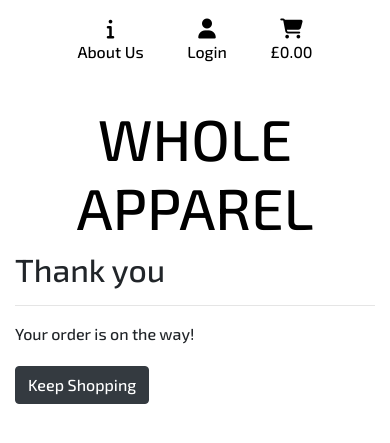
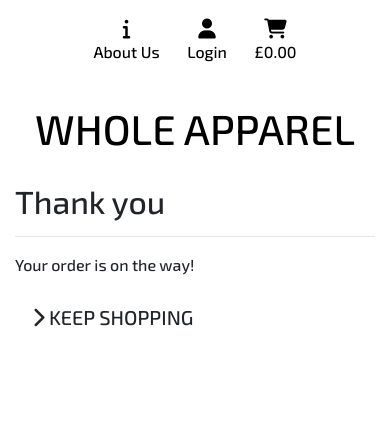
Before and after one commit to harrypars0ns/milestone-4, a Django app: a page that uses templates/base.html in a window 390 px wide. Shown: the top 443 px of the page. Run offline with Django 3.2, Linux system fonts and the light colour scheme; data comes from the database, SQL or seed files in the repository; both versions use the stored data as it was after the commit; some libraries are stand-ins or nearby versions.

Commit message:
fixed nav responsive issues and cleaned up a bit of css

```diff
--- a/cart/templates/cart/cart.html
+++ b/cart/templates/cart/cart.html
@@ -40,7 +40,7 @@
             <div class="col-12 col-md-4">
                 <input
                     type="submit"
-                    class="edit-products-button btn btn-sm text-uppercase py-2 exo"
+                    class="btn btn-sm btn-outline-dark text-uppercase py-2 exo"
                     value="Update Quantity"
                     ></input>
                     <input type="hidden" name="redirect_url" value="{{ request.path }}">
@@ -54,7 +54,6 @@
     <br />
     {% endfor %} {% else %}
     <h5>Your cart is empty would you like to carry on shopping?</h5>
-    <button type="button" class="btn btn-dark">Keep Shopping</button>
     {% endif %}
     <a href="{% url 'products' %}" class="btn btn-outline-black rounded-0 btn-lg">
         <span class="icon">
--- a/checkout/templates/checkout/checkout_success.html
+++ b/checkout/templates/checkout/checkout_success.html
@@ -1,8 +1,6 @@
-{% extends "base.html" %} {% load static %}
-{% block extra_css %}
+{% extends "base.html" %} {% load static %} {% block extra_css %}
 <link rel="stylesheet" href="{% static 'checkout/css/checkout.css' %}" />
-{% endblock %}
-{% block content %}
+{% endblock %} {% block content %}
 <div class="container">
   <div class="row">
     <div class="col-12">
@@ -13,10 +11,11 @@
       <p>Your order is on the way!</p>
     </div>
   </div>
-  <div class="col-12">
-    <div class="row my-1">
-      <button type="button" class="btn btn-dark">Keep Shopping</button>
-    </div>
-  </div>
+  <a href="{% url 'products' %}" class="btn btn-outline-black rounded-0 btn-lg">
+    <span class="icon">
+      <i class="fas fa-chevron-right"></i>
+    </span>
+    <span class="text-uppercase">Keep Shopping</span>
+  </a>
 </div>
 {% endblock %}
--- a/products/templates/products/get_product.html
+++ b/products/templates/products/get_product.html
@@ -51,7 +51,7 @@
               <input type="hidden" name="redirect_url" value="{{ request.path }}">
           </div>
           <div class="col-12">
-              <a href="{% url 'products' %}" class="btn btn-outline-black       rounded-0 btn-lg">
+            <a href="{% url 'products' %}" class="btn btn-outline-black       rounded-0 btn-lg">
                 <span class="icon">
                     <i class="fas fa-chevron-left"></i>
                 </span>
--- a/products/templates/products/products.html
+++ b/products/templates/products/products.html
@@ -18,11 +18,13 @@
         <div class="card-body">
           <h5 class="card-title">{{ product.name }}</h5>
           <p class="card-text">
+            {{ product.sustainable_trait.name }}
+            <br>
             ${{ product.price }}
             <br />
             Made in {{ product.nation_of_origin }}
           </p>
-          <a href="{% url 'get_product' product.id %}" class="btn btn-primary">See Item</a>
+          <a href="{% url 'get_product' product.id %}" class="btn btn-outline-dark btn-block">See Item</a>
         </div>
       </div>
     </div>
--- a/static/css/base.css
+++ b/static/css/base.css
@@ -13,9 +13,10 @@
 
 .title-logo{
     display: inline-block;
-    font-size: 3.6rem;
+    font-size: 2.6rem;
+    margin-bottom: 20px;
+
 }
-
 
 .logo-font {
     text-transform: uppercase;
@@ -70,23 +71,18 @@
     color: black;
 
 }
-
-.edit-products-button:hover,
-.edit-products-button:active,
-.edit-products-button:focus,
-.btn-black:hover,
-.btn-black:active,
-.btn-black:focus {
-    background: #cabc91;
-    color: black;
-    border: solid black 1px;;
-}
-
 .checkout-product-image {
     width: 100%;
 }
 
 @media (min-width: 1200px) {
+  .title-logo{
+    display: inline-block;
+    font-size: 3.6rem;
+    margin-bottom: 50px;
+
+}
+
   .container {
     max-width: 80%;
   }
--- a/templates/base.html
+++ b/templates/base.html
@@ -32,18 +32,18 @@
   <body>
     <header class="container-fluid right my-2">
         <div class="row">
-            <div class="col-12">
+            <div class="col-12 px-0">
                 <ul class="list-inline list-unstyled text-center">
-                    <li class="list-inline-item">
-                        <a class="text-black nav-link">
+                    <li class="list-inline-item nav-item">
+                        <a class="text-black nav-link px-2">
                             <div class="text-center">
                                 <div><i class="fas fa-info fa-lg"></i></div>
                                 <p class="my-0">About Us</p>
                             </div>
                         </a>
                     </li>
-                    <li class="list-inline-item dropdown">
-                        <a class="text-black nav-link" href="#" id="user-options" data-toggle="dropdown" aria-haspopup="true" aria-expanded="false">
+                    <li class="list-inline-item dropdown nav-item">
+                        <a class="text-black nav-link px-2" href="#" id="user-options" data-toggle="dropdown" aria-haspopup="true" aria-expanded="false">
                             <div class="text-center">
                                 <div><i class="fas fa-user fa-lg"></i></div>
                                 {% if request.user.is_authenticated %}
@@ -67,7 +67,7 @@
                         </div>
                     </li>
                     <li class="list-inline-item">
-                         <a href="{% url 'view_cart' %}" class="nav-link">
+                         <a href="{% url 'view_cart' %}" class="nav-link px-2">
                         <div class="text-center text-black">
                             <div>
                             <i class="fas fas fa-shopping-cart fa-lg"></i></div>
@@ -90,7 +90,7 @@
         <div class="row">
             <div class="col-12 title-container">
                 <a href="{% url 'products' %}" class="nav-link main-logo-link">
-                    <h2 class="logo-font text-black my-0 title-logo">Whole Apparel</h2>
+                    <h2 class="logo-font text-black title-logo">Whole Apparel</h2>
                 </a>
             </div>
         </div>
```
Also changed, not shown: templates/allauth/base.html (+0 -12 lines), db.sqlite3.
